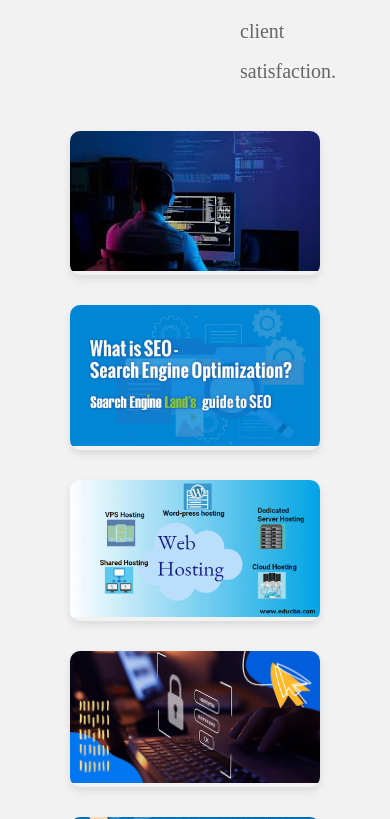
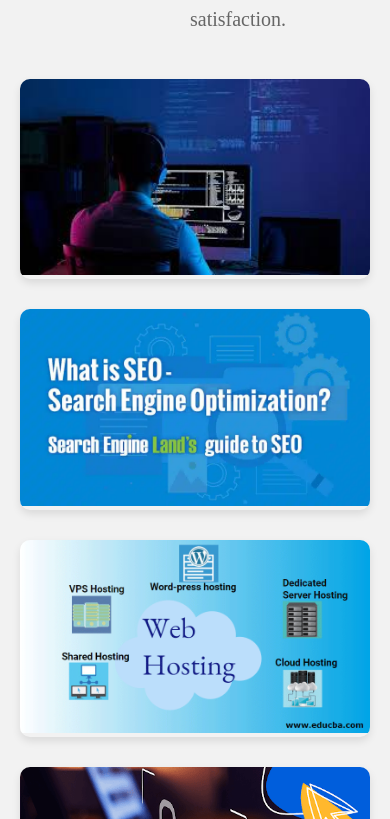
Before and after one commit to BlakWeb/landing-page, a React (Vite) app: page /gallery in a window 390 px wide. Shown: the part 1009-1828 px from the top of the page. Built offline with nearby package versions, Linux system fonts and the light colour scheme.

Commit message:
Update Gallery.css

```diff
--- a/src/Components/Gallery/Gallery.css
+++ b/src/Components/Gallery/Gallery.css
@@ -79,11 +79,10 @@
     font-size: 16px;
 }
 
-@media(max-width:768px) {
+@media(max-width: 480px) {
     .gallery {
-        align-items: start;
-        gap: 60px;
-        margin: 20px 70px;
+          margin: 20px 20px;
+        gap: 40px;
     }
 
     .gallery-title h1 {
```
